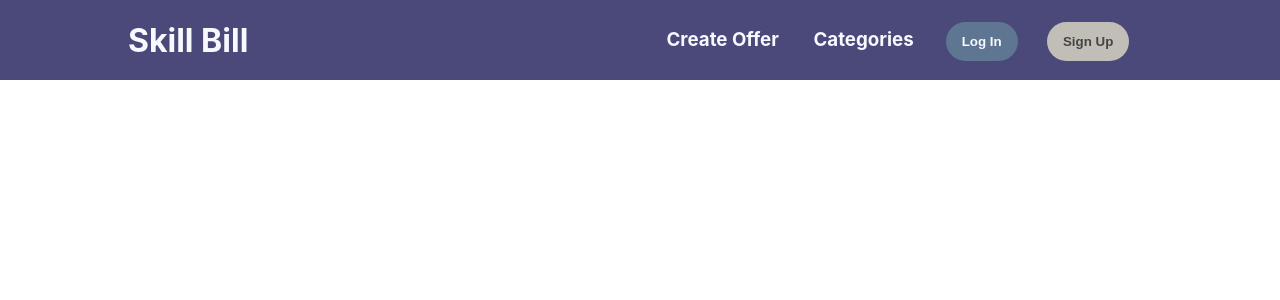
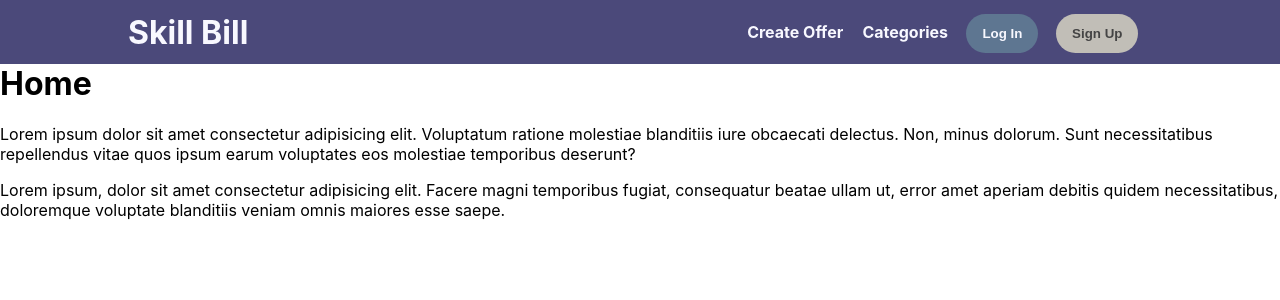
Before and after one commit to joans/teachme, a React (Create React App) app in the folder frontend/: page / in a window 1280 px wide. Shown: the top 300 px of the page. Built offline with nearby package versions, Linux system fonts and the light colour scheme.

Commit message:
Implement basic routing

```diff
--- a/frontend/src/App.jsx
+++ b/frontend/src/App.jsx
@@ -1,10 +1,25 @@
-import './App.css';
-import Header from './Layout/Header';
+import "./App.css";
+import { BrowserRouter as Router, Routes, Route } from "react-router-dom";
+import Home from "./Pages/Home";
+import Header from "./Layout/Header";
+import CreateOffer from "./Pages/CreateOffer";
+import Categories from "./Pages/Categories";
+import SignUp from "./Pages/SignUp";
+import ErrorPage from "./Pages/ErrorPage";
 
 function App() {
   return (
     <div className="App">
+      <Router>
       <Header />
+        <Routes>
+          <Route path="/" element={<Home />} />
+          <Route path="/create_offer" element={<CreateOffer />} />
+          <Route path="/categories" element={<Categories />} />
+          <Route path="/signup" element={<SignUp />} />
+          <Route path="*" element={<ErrorPage />} />
+        </Routes>
+      </Router>
     </div>
   );
 }
--- a/frontend/src/Layout/Header.jsx
+++ b/frontend/src/Layout/Header.jsx
@@ -1,25 +1,31 @@
 import React from "react";
+import { Link, useNavigate } from "react-router-dom";
 import Button from "../UI/Button";
 import classes from "./Header.module.css";
 
 const Header = () => {
+    const navigate = useNavigate();
+
+
   return (
     <>
       <header className={`${classes.header} color-main`}>
           <div className={classes["left-side"]}>
-          <h1>Skill Bill</h1>
+            <h1><Link to="/">Skill Bill</Link></h1>
           </div>
           <div className={classes["right-side"]}>
             <ul>
               <li>
-              <h3>Create Offer</h3>
-            </li>
-            <li><h3>Categories</h3></li>
-            <li>
-              <Button className="color-two">Log In</Button>
+                <Link to="/create_offer">Create Offer</Link>
               </li>
               <li>
-              <Button className="color-three">Sign Up</Button>
+                <Link to="/categories">Categories</Link>
+              </li>
+              <li>
+                <Button onClick={()=> {navigate("/login")}} to="/login" variant="contained" className="color-two">Log In</Button>
+              </li>
+              <li>
+                <Button onClick={()=> {navigate("/signup")}} className="color-three">Sign Up</Button>
               </li>
             </ul>
           </div>
--- a/frontend/src/Layout/Header.module.css
+++ b/frontend/src/Layout/Header.module.css
@@ -5,13 +5,25 @@
     top: 0;
     left: 0;
     width: 100%;
-    height: 5rem;
+    height: 4rem;
     display: flex;
     justify-content: space-between;
     align-items: center;
     padding: 0 10%;
     box-sizing: border-box;
 }
+
+/* push the content below the header down 4rem to not make the header overlap: */
+.header + *{
+    margin-top: 4rem;
+}
+
+a{
+    text-decoration: none;
+    font-weight: bold;
+    color: #f8f8ff;
+}
+
 
 .right-side li{
     list-style-type: none;
@@ -22,5 +34,5 @@
 }
 
 .right-side *{
-    margin: 0 .5em;
+    margin: 0 .3em;
 }
--- /dev/null
+++ b/frontend/src/Pages/Categories.jsx
@@ -0,0 +1,10 @@
+import React from "react";
+
+const Categories = () => {
+  return <>
+  <h1>Categories</h1>
+  <p>Lorem ipsum dolor sit amet consectetur adipisicing elit. Rem, delectus. Qui doloribus eum necessitatibus voluptates asperiores repudiandae nisi ipsam, recusandae quod corporis eveniet magni eos dolorum non labore, pariatur nihil.</p>
+  </>;
+};
+
+export default Categories;
--- /dev/null
+++ b/frontend/src/Pages/CreateOffer.jsx
@@ -0,0 +1,12 @@
+import React from "react";
+
+const CreateOffer = () => {
+  return (
+    <>
+      <h1>Create Offer</h1>
+      <p>Lorem ipsum dolor sit amet consectetur adipisicing elit. Assumenda quaerat debitis, labore expedita minus veritatis rem optio commodi placeat autem dolorum. Unde voluptas quia consequatur eligendi ea eum accusamus cumque!</p>
+    </>
+  );
+};
+
+export default CreateOffer;
--- /dev/null
+++ b/frontend/src/Pages/ErrorPage.jsx
@@ -0,0 +1,10 @@
+import React from "react";
+
+const ErrorPage = () => {
+  return <>
+  <h1>ERROR PAGE</h1>
+  <p>This page does not exist (yet)</p>
+  </>;
+};
+
+export default ErrorPage;
--- /dev/null
+++ b/frontend/src/Pages/Home.jsx
@@ -0,0 +1,13 @@
+import React from "react";
+
+const Home = () => {
+  return<>
+  <div>
+    <h1>Home</h1>
+    <p>Lorem ipsum dolor sit amet consectetur adipisicing elit. Voluptatum ratione molestiae blanditiis iure obcaecati delectus. Non, minus dolorum. Sunt necessitatibus repellendus vitae quos ipsum earum voluptates eos molestiae temporibus deserunt?</p>
+    <p>Lorem ipsum, dolor sit amet consectetur adipisicing elit. Facere magni temporibus fugiat, consequatur beatae ullam ut, error amet aperiam debitis quidem necessitatibus, doloremque voluptate blanditiis veniam omnis maiores esse saepe.</p>
+  </div>
+  </>;
+};
+
+export default Home;
--- /dev/null
+++ b/frontend/src/Pages/SignUp.jsx
@@ -0,0 +1,10 @@
+import React from "react";
+
+const SignUp = () => {
+  return <>
+  <h1>Sign Up</h1>
+  <p>Lorem, ipsum dolor sit amet consectetur adipisicing elit. Nostrum quae minima quo ex beatae. Dolore natus nam, voluptatum dignissimos blanditiis eaque aspernatur, accusamus nobis necessitatibus delectus consequatur numquam, ut distinctio.</p>
+  </>;
+};
+
+export default SignUp;
```
Lines whose indentation alone changed are shown as unchanged.
